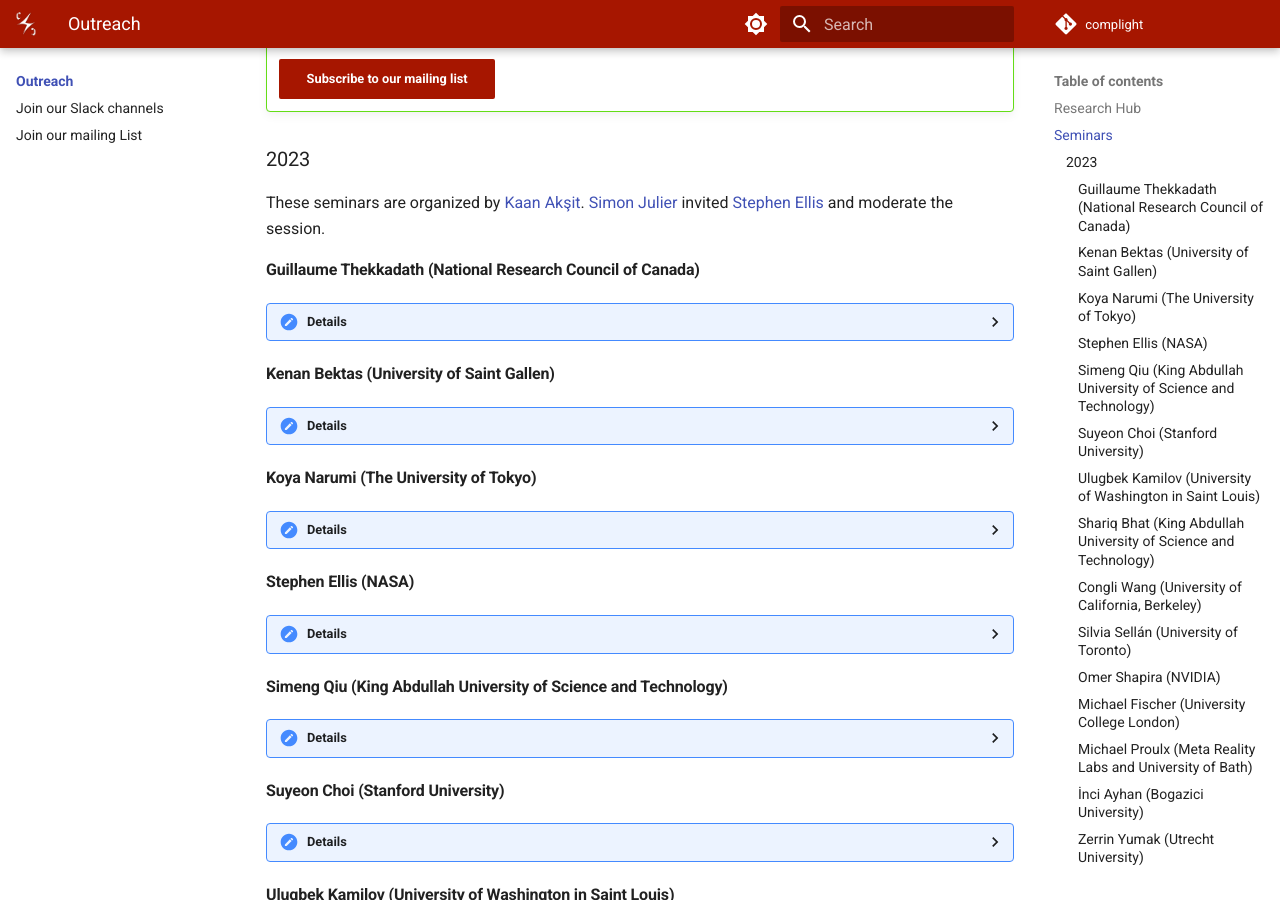
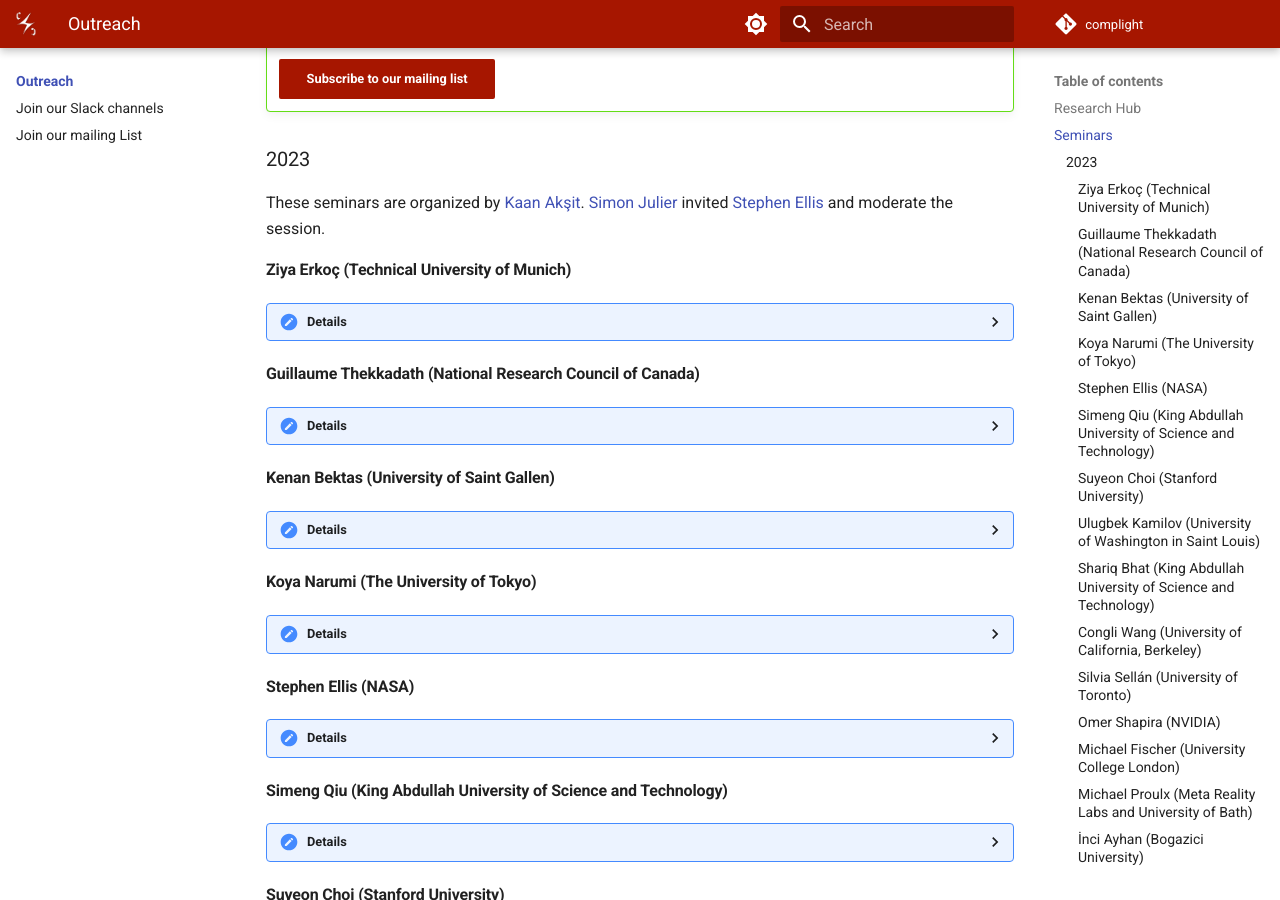
Before and after one commit to complight/complight.github.io, an MkDocs documentation site: the page built from docs/outreach/index.md, in a window 1280 px wide and 900 px high, scrolled down 1042 px. Built offline with MkDocs 1.6.1 and Material for MkDocs 9.7.7, drawn with Linux system fonts in a browser that asks for light colours.

Commit message:
Updating the outreach page.

```diff
--- a/docs/outreach/index.md
+++ b/docs/outreach/index.md
@@ -36,11 +36,22 @@ Overall, seminars are a blend of internal and external presenters.
 These seminars are organized by [Kaan Akşit](https://kaanaksit.com).
 [Simon Julier](https://profiles.ucl.ac.uk/2907) invited [Stephen Ellis](https://ieeexplore.ieee.org/author/37300428000) and moderate the session.
 
+#### Ziya Erkoç (Technical University of Munich)
+??? Details
+    **Date:**
+    15th November 2023
+
+    **Presenter:** [Ziya Erkoç](https://ziyaerkoc.com/), PhD student at the Technical University of Munich
+
+    **Title:** Generative Modeling with Neural Field Weights
+
+    **Watch:** [Recording (Password protected)](https://liveuclac-my.sharepoint.com/:v:/g/personal/ucackak_ucl_ac_uk/EYVq1oj_iOFEt5l8BGVYaNMB3E6GrPu-j-GkY8taAfTWmA?nav=eyJyZWZlcnJhbEluZm8iOnsicmVmZXJyYWxBcHAiOiJTdHJlYW1XZWJBcHAiLCJyZWZlcnJhbFZpZXciOiJTaGFyZURpYWxvZyIsInJlZmVycmFsQXBwUGxhdGZvcm0iOiJXZWIiLCJyZWZlcnJhbE1vZGUiOiJ2aWV3In19&e=phZWn7)
+
 
 #### Guillaume Thekkadath (National Research Council of Canada)
 ??? Details
     **Date:**
-    13th November 2023
+    8th November 2023
 
     **Presenter:** [Guillaume Thekkadath](https://scholar.google.ca/citations?user=1qEVbX8AAAAJ), Postdoctoral Fellow at National Research Council of Canada
 
```
